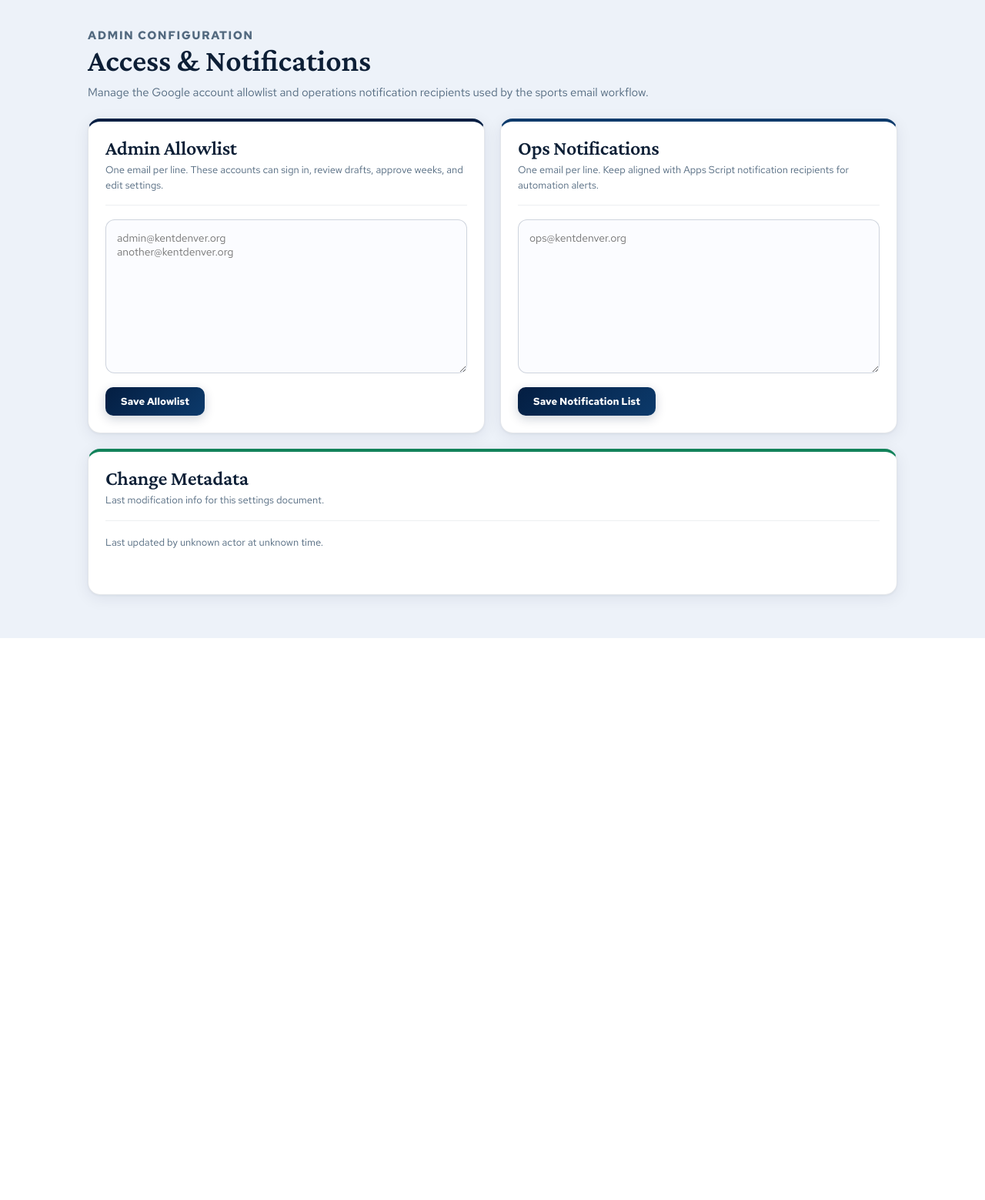
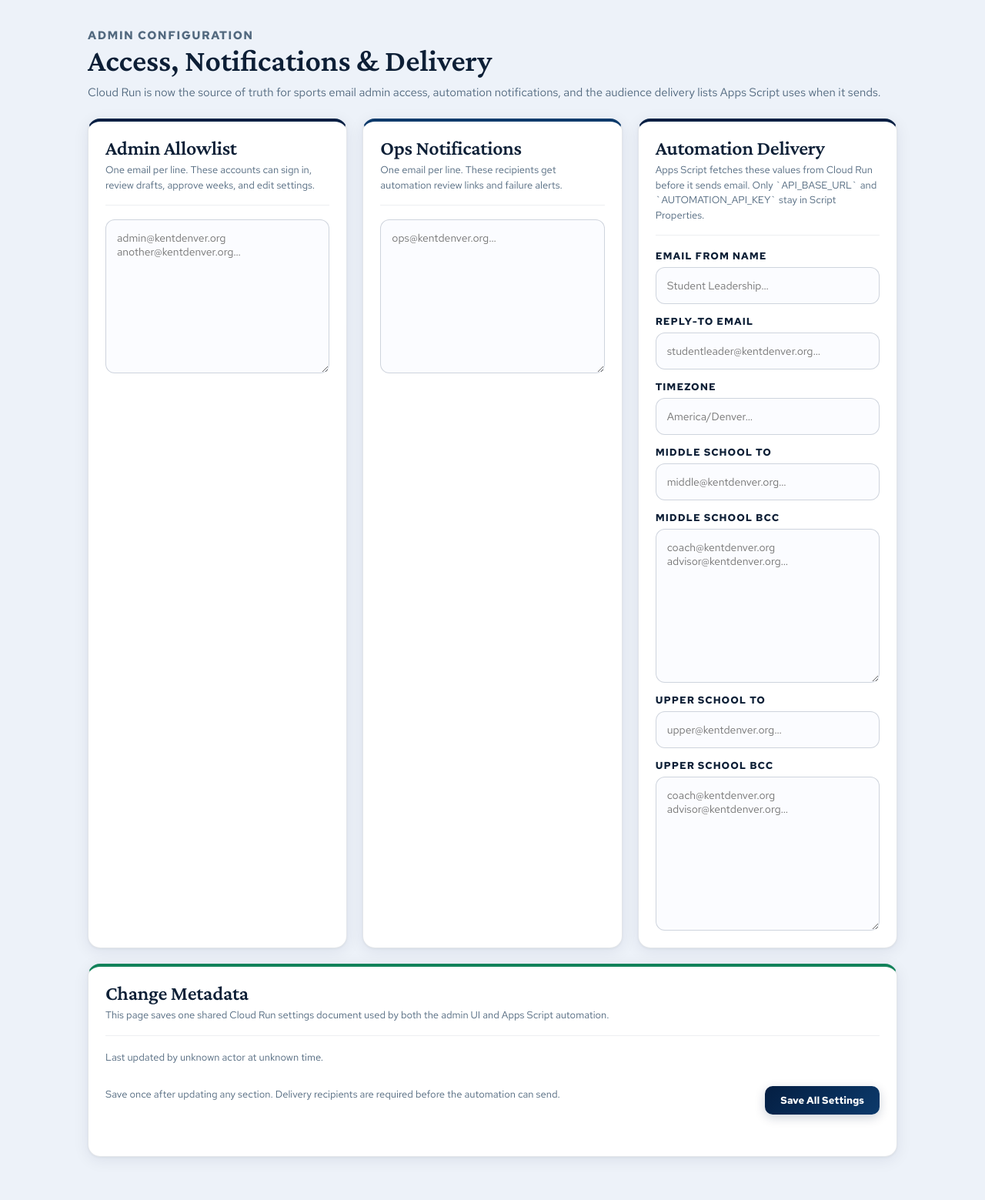
Before and after one commit to JSB2010/sl-emails, a Flask app: template src/sl_emails/web/templates/emails_settings.html in a window 1280 px wide. Shown: the part 87-1646 px from the top of the page at 77% size. Before the commit the page ends 916 px from the top, so only its background shows below. Run offline with Flask 3, Linux system fonts and the light colour scheme; the template is opened without the code that fills it, so the values that code supplies are empty; parts of the project's set-up code (start-up, migrations or seed data) failed here and were passed over.

Commit message:
Centralize Apps Script settings in Cloud Run

```diff
--- a/src/sl_emails/web/static/emails-settings.js
+++ b/src/sl_emails/web/static/emails-settings.js
@@ -6,8 +6,14 @@
   const els = {
     allowedAdmins: document.getElementById('allowed-admins'),
     opsNotifications: document.getElementById('ops-notifications'),
-    saveAdmins: document.getElementById('save-admins'),
-    saveNotifications: document.getElementById('save-notifications'),
+    emailFromName: document.getElementById('email-from-name'),
+    replyToEmail: document.getElementById('reply-to-email'),
+    senderTimezone: document.getElementById('sender-timezone'),
+    middleSchoolTo: document.getElementById('middle-school-to'),
+    middleSchoolBcc: document.getElementById('middle-school-bcc'),
+    upperSchoolTo: document.getElementById('upper-school-to'),
+    upperSchoolBcc: document.getElementById('upper-school-bcc'),
+    saveSettings: document.getElementById('save-settings'),
     meta: document.getElementById('settings-meta'),
     flash: document.getElementById('settings-flash'),
   };
@@ -24,8 +30,20 @@
   }
 
   function populate(nextSettings) {
+    const sender = nextSettings.sender_metadata || {};
+    const recipients = sender.audience_recipients || {};
+    const middleSchool = recipients.middle_school || {};
+    const upperSchool = recipients.upper_school || {};
+
     els.allowedAdmins.value = (nextSettings.allowed_admin_emails || []).join('\n');
     els.opsNotifications.value = (nextSettings.ops_notification_emails || []).join('\n');
+    els.emailFromName.value = sender.email_from_name || '';
+    els.replyToEmail.value = sender.reply_to_email || '';
+    els.senderTimezone.value = sender.timezone || '';
+    els.middleSchoolTo.value = middleSchool.to || '';
+    els.middleSchoolBcc.value = (middleSchool.bcc || []).join('\n');
+    els.upperSchoolTo.value = upperSchool.to || '';
+    els.upperSchoolBcc.value = (upperSchool.bcc || []).join('\n');
     renderMeta(nextSettings);
   }
 
@@ -39,6 +57,8 @@
   async function saveSettings() {
     const allowedAdminEmails = parseEmails(els.allowedAdmins.value);
     const opsNotificationEmails = parseEmails(els.opsNotifications.value);
+    const middleSchoolTo = String(els.middleSchoolTo.value || '').trim().toLowerCase();
+    const upperSchoolTo = String(els.upperSchoolTo.value || '').trim().toLowerCase();
 
     if (!allowedAdminEmails.length) {
       setFlash('At least one allowed admin email is required.', true);
@@ -52,10 +72,18 @@
       setFlash('At least one notification email is required.', true);
       return;
     }
+    if (!middleSchoolTo) {
+      setFlash('A middle-school To recipient is required.', true);
+      return;
+    }
+    if (!upperSchoolTo) {
+      setFlash('An upper-school To recipient is required.', true);
+      return;
+    }
 
-    els.saveAdmins.disabled = true;
-    els.saveNotifications.disabled = true;
-    setFlash('Saving settings...');
+    els.saveSettings.disabled = true;
+    els.saveSettings.textContent = 'Saving…';
+    setFlash('Saving settings…');
 
     try {
       const response = await fetch('/api/emails/settings', {
@@ -64,6 +92,21 @@
         body: JSON.stringify({
           allowed_admin_emails: allowedAdminEmails,
           ops_notification_emails: opsNotificationEmails,
+          sender_metadata: {
+            email_from_name: String(els.emailFromName.value || '').trim(),
+            reply_to_email: String(els.replyToEmail.value || '').trim().toLowerCase(),
+            timezone: String(els.senderTimezone.value || '').trim(),
+            audience_recipients: {
+              middle_school: {
+                to: middleSchoolTo,
+                bcc: parseEmails(els.middleSchoolBcc.value),
+              },
+              upper_school: {
+                to: upperSchoolTo,
+                bcc: parseEmails(els.upperSchoolBcc.value),
+              },
+            },
+          },
         }),
       });
       const payload = await response.json().catch(() => ({}));
@@ -75,12 +118,11 @@
     } catch (error) {
       setFlash(error.message || 'Unable to save settings.', true);
     } finally {
-      els.saveAdmins.disabled = false;
-      els.saveNotifications.disabled = false;
+      els.saveSettings.disabled = false;
+      els.saveSettings.textContent = 'Save All Settings';
     }
   }
 
-  els.saveAdmins.addEventListener('click', saveSettings);
-  els.saveNotifications.addEventListener('click', saveSettings);
+  els.saveSettings.addEventListener('click', saveSettings);
   populate(settings);
 })();
--- a/src/sl_emails/web/templates/emails_settings.html
+++ b/src/sl_emails/web/templates/emails_settings.html
@@ -57,6 +57,11 @@
     .settings-textarea {
       width: 100%;
       min-height: 200px;
+    }
+
+    .settings-textarea,
+    .settings-input {
+      width: 100%;
       border: 1px solid rgba(4, 30, 66, 0.18);
       border-radius: 12px;
       background: #fbfcff;
@@ -69,10 +74,31 @@
       box-sizing: border-box;
     }
 
-    .settings-textarea:focus-visible {
+    .settings-input {
+      min-height: 48px;
+    }
+
+    .settings-textarea:focus-visible,
+    .settings-input:focus-visible {
       outline: none;
       border-color: var(--brand-mid);
       box-shadow: 0 0 0 3px rgba(12, 58, 107, 0.14);
+    }
+
+    .settings-form-grid {
+      display: grid;
+      gap: 14px;
+    }
+
+    .settings-field {
+      display: grid;
+      gap: 6px;
+    }
+
+    .settings-field label {
+      font-size: 13px;
+      font-weight: 700;
+      color: var(--ink);
     }
 
     .settings-save-btn {
@@ -96,6 +122,11 @@
       transform: translateY(-1px);
     }
 
+    .settings-save-btn:focus-visible {
+      outline: none;
+      box-shadow: 0 0 0 3px rgba(12, 58, 107, 0.18), 0 6px 18px rgba(4, 30, 66, 0.28);
+    }
+
     .settings-flash {
       min-height: 22px;
       margin-top: 10px;
@@ -105,15 +136,32 @@
 
     .settings-flash.error { color: #7a1818; }
 
+    .settings-note {
+      margin: 0;
+      font-size: 13px;
+      color: var(--muted);
+      line-height: 1.6;
+    }
+
     .settings-meta-text {
       font-size: 13px;
       color: var(--muted);
       line-height: 1.6;
     }
 
+    .settings-actions {
+      display: flex;
+      flex-wrap: wrap;
+      gap: 12px;
+      align-items: center;
+      justify-content: space-between;
+      margin-top: 12px;
+    }
+
     @media (max-width: 640px) {
       .settings-shell { padding: 20px 16px 40px; }
       .settings-grid { grid-template-columns: 1fr; }
+      .settings-actions { align-items: stretch; }
     }
   </style>
 </head>
@@ -136,8 +184,8 @@
     <!-- Hero -->
     <section class="settings-hero">
       <p class="settings-eyebrow">Admin Configuration</p>
-      <h1>Access &amp; Notifications</h1>
-      <p>Manage the Google account allowlist and operations notification recipients used by the sports email workflow.</p>
+      <h1>Access, Notifications &amp; Delivery</h1>
+      <p>Cloud Run is now the source of truth for sports email admin access, automation notifications, and the audience delivery lists Apps Script uses when it sends.</p>
     </section>
 
     <!-- Settings cards -->
@@ -150,19 +198,56 @@
             <p class="panel-subtitle">One email per line. These accounts can sign in, review drafts, approve weeks, and edit settings.</p>
           </div>
         </div>
-        <textarea id="allowed-admins" class="settings-textarea" placeholder="admin@kentdenver.org&#10;another@kentdenver.org"></textarea>
-        <button id="save-admins" type="button" class="settings-save-btn">Save Allowlist</button>
+        <textarea id="allowed-admins" name="allowed_admin_emails" class="settings-textarea" placeholder="admin@kentdenver.org&#10;another@kentdenver.org…" spellcheck="false" autocomplete="off"></textarea>
       </section>
 
       <section class="panel panel-events">
         <div class="panel-head">
           <div>
             <h2>Ops Notifications</h2>
-            <p class="panel-subtitle">One email per line. Keep aligned with Apps Script notification recipients for automation alerts.</p>
+            <p class="panel-subtitle">One email per line. These recipients get automation review links and failure alerts.</p>
           </div>
         </div>
-        <textarea id="ops-notifications" class="settings-textarea" placeholder="ops@kentdenver.org"></textarea>
-        <button id="save-notifications" type="button" class="settings-save-btn">Save Notification List</button>
+        <textarea id="ops-notifications" name="ops_notification_emails" class="settings-textarea" placeholder="ops@kentdenver.org…" spellcheck="false" autocomplete="off"></textarea>
+      </section>
+
+      <section class="panel panel-content">
+        <div class="panel-head">
+          <div>
+            <h2>Automation Delivery</h2>
+            <p class="panel-subtitle">Apps Script fetches these values from Cloud Run before it sends email. Only `API_BASE_URL` and `AUTOMATION_API_KEY` stay in Script Properties.</p>
+          </div>
+        </div>
+        <div class="settings-form-grid">
+          <div class="settings-field">
+            <label for="email-from-name">Email From Name</label>
+            <input id="email-from-name" name="email_from_name" class="settings-input" type="text" placeholder="Student Leadership…" autocomplete="off" />
+          </div>
+          <div class="settings-field">
+            <label for="reply-to-email">Reply-To Email</label>
+            <input id="reply-to-email" name="reply_to_email" class="settings-input" type="email" placeholder="studentleader@kentdenver.org…" autocomplete="off" spellcheck="false" />
+          </div>
+          <div class="settings-field">
+            <label for="sender-timezone">Timezone</label>
+            <input id="sender-timezone" name="timezone" class="settings-input" type="text" placeholder="America/Denver…" autocomplete="off" spellcheck="false" />
+          </div>
+          <div class="settings-field">
+            <label for="middle-school-to">Middle School To</label>
+            <input id="middle-school-to" name="middle_school_to" class="settings-input" type="email" placeholder="middle@kentdenver.org…" autocomplete="off" spellcheck="false" />
+          </div>
+          <div class="settings-field">
+            <label for="middle-school-bcc">Middle School BCC</label>
+            <textarea id="middle-school-bcc" name="middle_school_bcc" class="settings-textarea" placeholder="coach@kentdenver.org&#10;advisor@kentdenver.org…" spellcheck="false" autocomplete="off"></textarea>
+          </div>
+          <div class="settings-field">
+            <label for="upper-school-to">Upper School To</label>
+            <input id="upper-school-to" name="upper_school_to" class="settings-input" type="email" placeholder="upper@kentdenver.org…" autocomplete="off" spellcheck="false" />
+          </div>
+          <div class="settings-field">
+            <label for="upper-school-bcc">Upper School BCC</label>
+            <textarea id="upper-school-bcc" name="upper_school_bcc" class="settings-textarea" placeholder="coach@kentdenver.org&#10;advisor@kentdenver.org…" spellcheck="false" autocomplete="off"></textarea>
+          </div>
+        </div>
       </section>
 
     </div>
@@ -172,10 +257,14 @@
       <div class="panel-head">
         <div>
           <h2>Change Metadata</h2>
-          <p class="panel-subtitle">Last modification info for this settings document.</p>
+          <p class="panel-subtitle">This page saves one shared Cloud Run settings document used by both the admin UI and Apps Script automation.</p>
         </div>
       </div>
       <p class="settings-meta-text" id="settings-meta">No settings metadata available yet.</p>
+      <div class="settings-actions">
+        <p class="settings-note">Save once after updating any section. Delivery recipients are required before the automation can send.</p>
+        <button id="save-settings" type="button" class="settings-save-btn">Save All Settings</button>
+      </div>
       <div class="settings-flash" id="settings-flash" aria-live="polite"></div>
     </section>
 
```
Also changed, not shown: SETUP.md (+6 -14 lines), google-apps-script/tests/test_sports-email-sender.js (+15 -5 lines), src/sl_emails/services/admin_settings.py (+75 -2 lines), src/sl_emails/web/routes/emails_settings.py (+17 -3 lines), tests/test_app.py (+63 -0 lines), tests/test_emails_admin_ui.py (+16 -0 lines), README.md, 1 other file.
